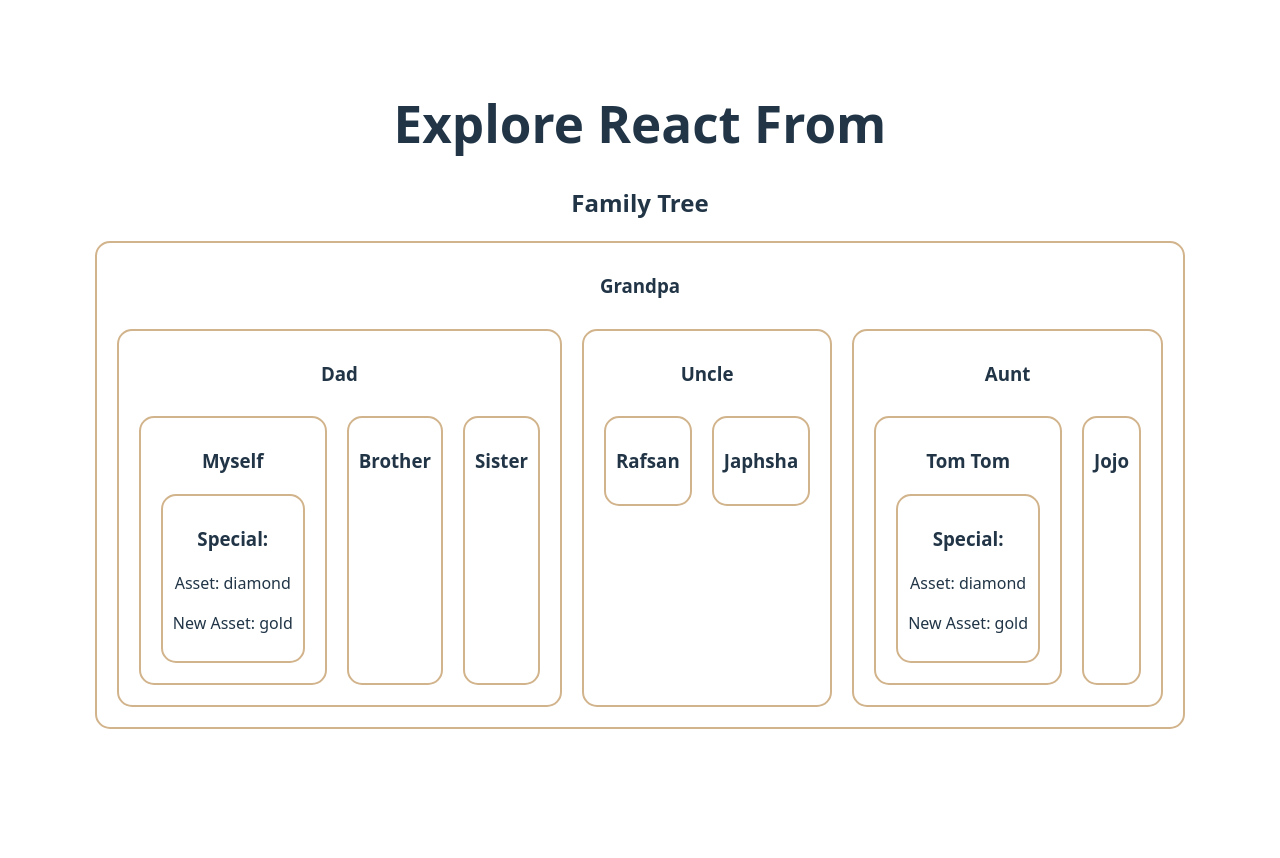
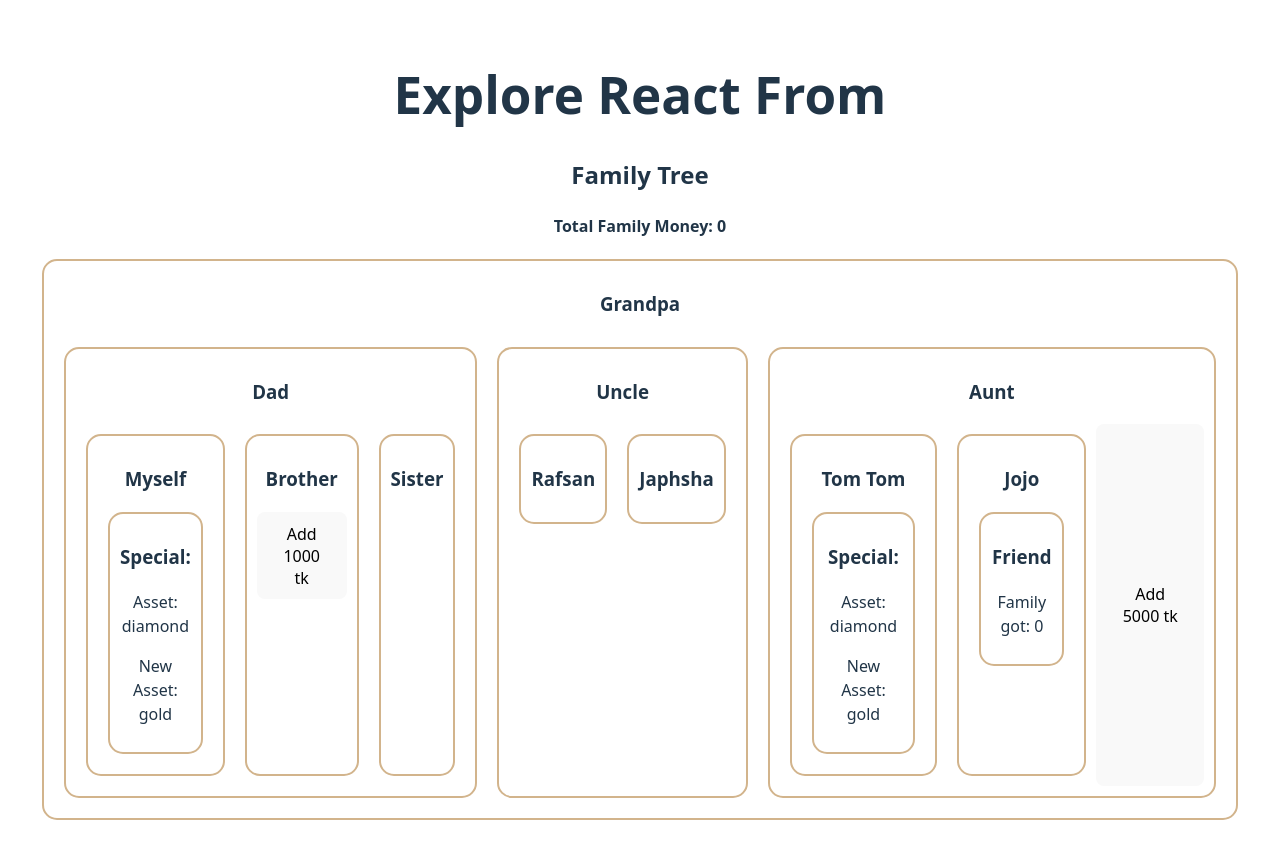
Before and after one commit to akibishtaikh2001/Explore-React-From, a React app: page / in a window 1280 px wide. Shown: the top 858 px of the page. Before the commit the page ends 800 px from the top, so only its background shows below. Built offline with nearby package versions, Linux system fonts and the light colour scheme; the HTML template or start-up script is replaced by a standard one.

Commit message:
Explore more context API and module summary

```diff
--- a/src/Components/FamilyTree/Aunt.jsx
+++ b/src/Components/FamilyTree/Aunt.jsx
@@ -1,13 +1,23 @@
-import React from 'react';
+import React, { use } from 'react';
 import Cousin from './Cousin';
+import { MoneyContext } from './FamilyTree';
 
 const Aunt = ({asset}) => {
+
+
+    const [money, setMoney] = use(MoneyContext);
+
+    const handleAddMoney = () => {
+        setMoney(money + 5000);
+    }
+
     return (
         <div >
             <h3>Aunt</h3>
             <section className='flex' >
                 <Cousin asset ={asset} name="Tom Tom" ></Cousin>
                 <Cousin name="Jojo" ></Cousin>
+                <button onClick={handleAddMoney} >Add 5000 tk</button>
             </section>
 
         </div>
--- a/src/Components/FamilyTree/Brother.jsx
+++ b/src/Components/FamilyTree/Brother.jsx
@@ -1,9 +1,14 @@
-import React from 'react';
+import React, { use } from 'react';
+import { MoneyContext } from './FamilyTree';
 
 const Brother = () => {
+
+    const  [money, setMoney] = use(MoneyContext);
+
     return (
         <div>
             <h3>Brother</h3>
+            <button onClick={() => setMoney(money + 1000) } >Add 1000 tk</button>
         </div>
     );
 };
--- a/src/Components/FamilyTree/Cousin.jsx
+++ b/src/Components/FamilyTree/Cousin.jsx
@@ -1,5 +1,6 @@
 import React from 'react';
 import Special from './Special';
+import Friend from './Friend';
 
 const Cousin = ({ name, asset }) => {
     return (
@@ -8,6 +9,9 @@
             {
                 name === 'Tom Tom' && <Special asset={asset} ></Special>
             }
+            {
+                name === 'Jojo' && <Friend></Friend>
+            }
         </div>
     );
 };
--- a/src/Components/FamilyTree/FamilyTree.jsx
+++ b/src/Components/FamilyTree/FamilyTree.jsx
@@ -1,21 +1,31 @@
-import React, { createContext } from 'react';
+import React, { createContext, useState } from 'react';
 import Grandpa from './Grandpa';
 import './FamilyTree.css'
 
 export const AssetContext = createContext('');
+export const MoneyContext = createContext(0);
 
 const FamilyTree = () => {
+    const [money, setMoney] = useState(0);
 
     const asset = 'diamond';
     const newAsset = 'gold';
     return (
         <div className='family_tree' >
             <h2>Family Tree</h2>
-            <AssetContext.Provider value={newAsset} >
-                <Grandpa asset={asset} ></Grandpa>
-            </AssetContext.Provider>
+            <h4>Total Family Money: {money} </h4>
+            <MoneyContext value={[money, setMoney]}>
+                <AssetContext.Provider value={newAsset} >
+                    <Grandpa asset={asset} ></Grandpa>
+                </AssetContext.Provider>
+            </MoneyContext>
         </div>
     );
 };
 
 export default FamilyTree;
+
+/**
+ * 1. create a context using createContext with a default value
+ * make sure you export the context to be used in other files
+ */
--- /dev/null
+++ b/src/Components/FamilyTree/Friend.jsx
@@ -0,0 +1,16 @@
+import React, { use } from 'react';
+import { MoneyContext } from './FamilyTree';
+
+const Friend = () => {
+
+    const [money, setMoney] =  use(MoneyContext);
+
+    return (
+        <div>
+            <h3>Friend</h3>
+            <p>Family got: {money} </p>
+        </div>
+    );
+};
+
+export default Friend;
```
